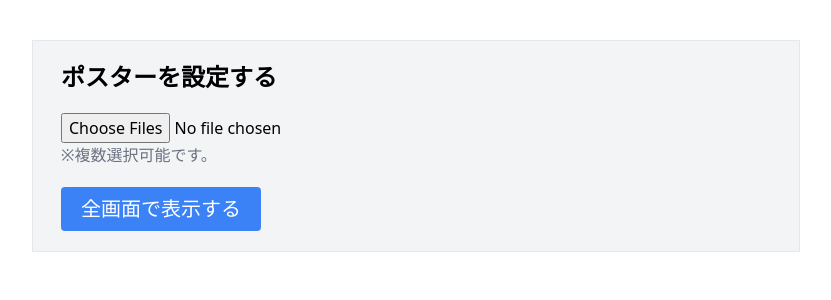
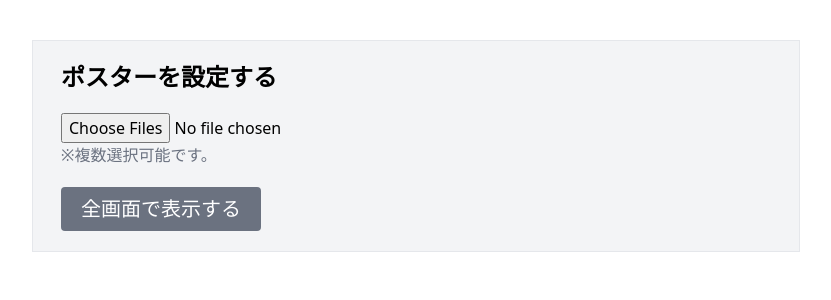
Before and after one commit to Jishupro/jishupro-desktop, a Next.js app: page / in a window 1280 px wide. Shown: the top 300 px of the page, without its empty margins (224-1055 px from the left). Built offline with nearby package versions, Linux system fonts and the light colour scheme; no server answers.

Commit message:
不要箇所削除

```diff
--- a/src/pages/api/hello.ts
+++ /dev/null
@@ -1,5 +0,0 @@
-// Next.js API route support: https://nextjs.org/docs/api-routes/introduction
-
-export default (req, res) => {
-  res.status(200).json({ name: "John Doe" });
-};
--- a/src/pages/index.tsx
+++ b/src/pages/index.tsx
@@ -3,8 +3,6 @@ import { ChangeEvent } from "react";
 import "react-awesome-slider/dist/styles.css";
 import { useRecoilState } from "recoil";
 import { postersState } from "~/recoil/atoms";
-
-const ENDPOINT = process.env.NEXT_PUBLIC_ENDPOINT || "http://localhost:8000";
 
 const Index: React.VFC = () => {
   const [posters, setPosters] = useRecoilState<string[]>(postersState); // 選択したポスター
@@ -31,9 +29,9 @@ const Index: React.VFC = () => {
         </div>
         <button
           className={`px-5 py-2 rounded text-xl text-white ${
-            !posters ? "bg-gray-500" : "bg-blue-500"
+            posters.length == 0 ? "bg-gray-500" : "bg-blue-500"
           }`}
-          disabled={!posters}
+          disabled={posters.length == 0}
           onClick={() => router.push("/posters")}
         >
           全画面で表示する
```
